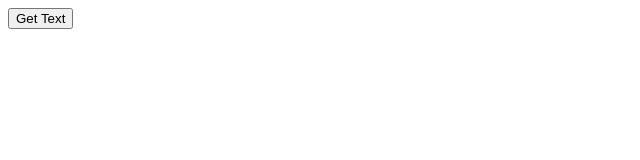
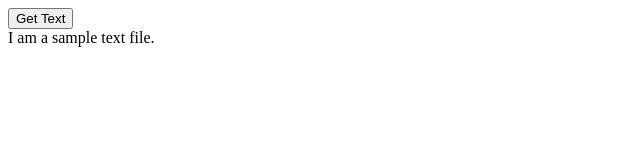
Before and after one commit to webQbe/js_fetch_api, a plain HTML site: page index.html in a window 1280 px wide. Both pictures are taken after a click on the button "Get Text". Shown: the whole page, without its empty margins (0-640 px from the left). Drawn offline with Linux system fonts and the light colour scheme.

Commit message:
Output data from text file to webpage

```diff
--- a/index.html
+++ b/index.html
@@ -7,6 +7,7 @@
 </head>
 <body>
     <button id="getText">Get Text</button>
+    <div id="output"></div>
 
 
     <script>
@@ -15,10 +16,14 @@
 
         function getText(){
 
-         // using arrow functions
          fetch('sample.txt')
          .then((res) => res.text())
-         .then((data) => console.log(data))
+         .then((data) => {
+
+            // output to webpage
+            document.getElementById('output').innerHTML = data;
+
+         })
 
          /*    // request file with fetch()
             fetch('sample.txt')
```
